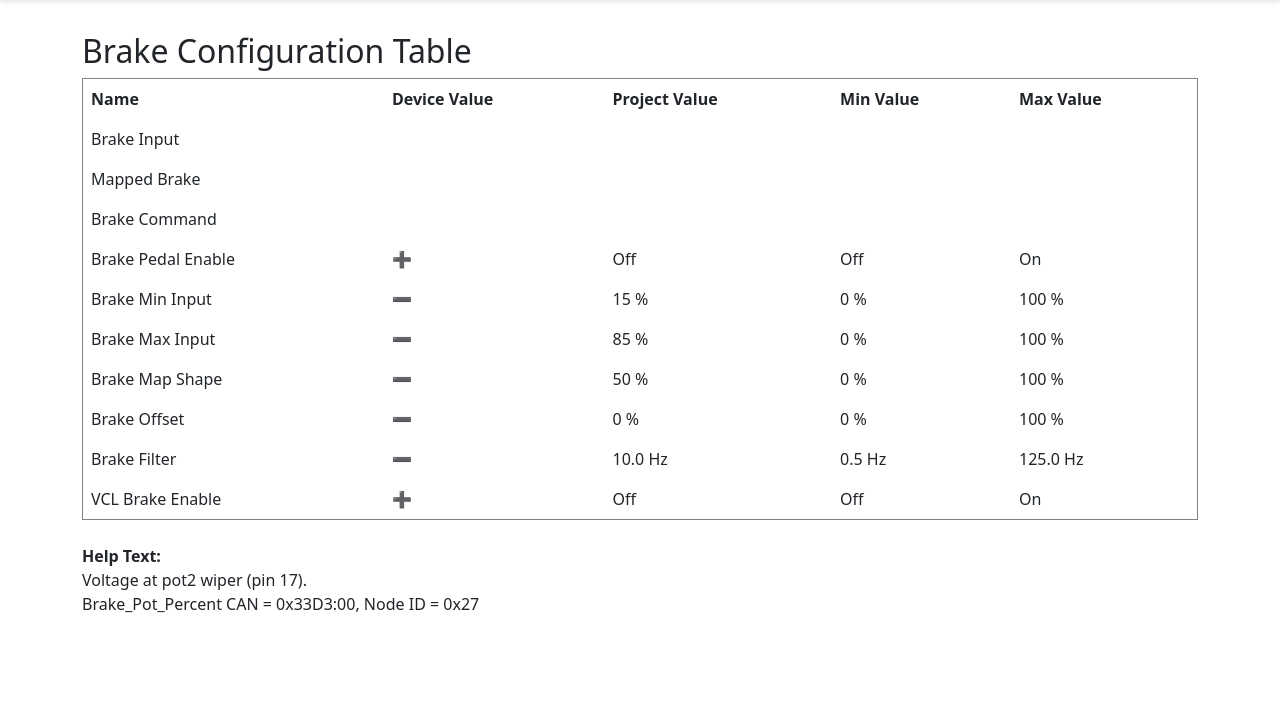
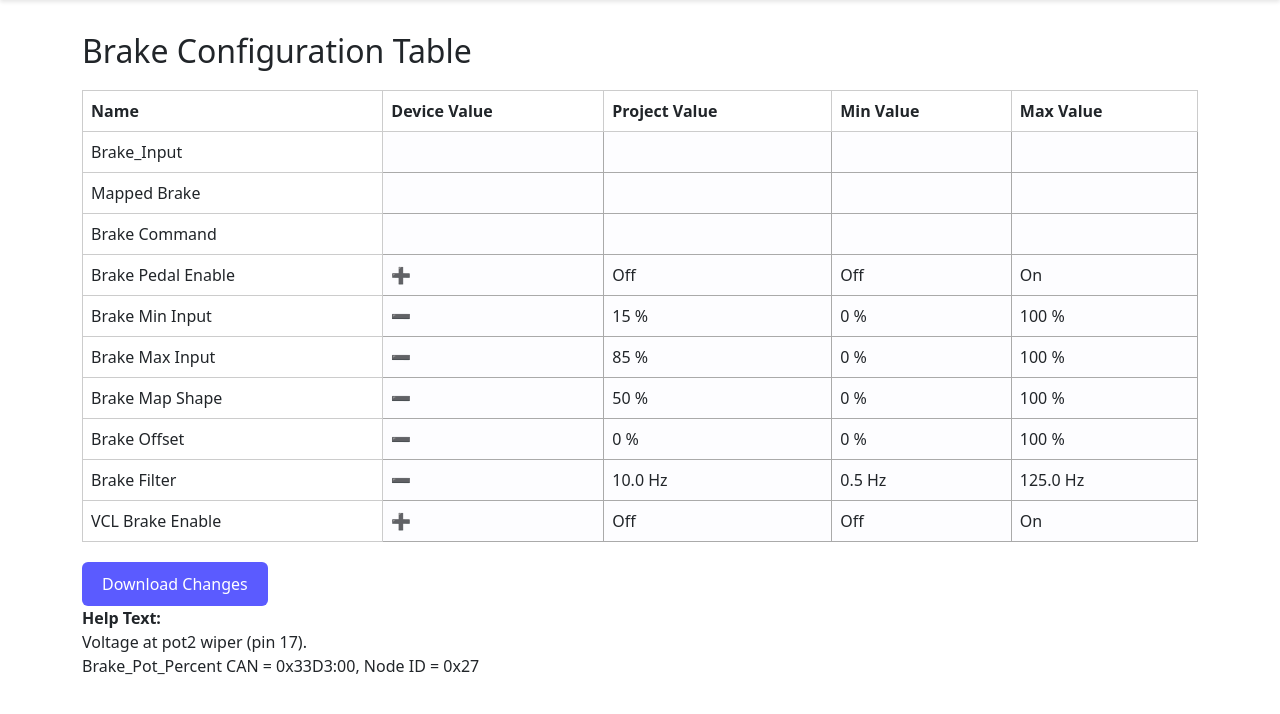
Before and after one commit to AnshErgon123/tool, a Flask app: page /datatable in a window 1280 px wide. Shown: the part 56-770 px from the top of the page. Run offline with Flask 3, Linux system fonts and the light colour scheme; some libraries are stand-ins or nearby versions.

Commit message:
data table

```diff
--- a/app/data/data_table.json
+++ b/app/data/data_table.json
@@ -1,5 +1,5 @@
 [
-  { "name": "Brake Input",          "device": "",    "project": "",   "min": "",     "max": ""    },
+  { "name": "Brake_Input",          "device": "",    "project": "",   "min": "",     "max": ""    },
   { "name": "Mapped Brake",         "device": "",    "project": "",   "min": "",     "max": ""    },
   { "name": "Brake Command",        "device": "",    "project": "",   "min": "",     "max": ""    },
   { "name": "Brake Pedal Enable",   "device": "➕",   "project": "Off","min": "Off",  "max": "On"  },
--- a/app/templates/data_table.html
+++ b/app/templates/data_table.html
@@ -1,8 +1,9 @@
-{% extends "base.html" %}
+{% extends 'base.html' %}
+
 {% block content %}
 <h2>Brake Configuration Table</h2>
 
-<table border="1" cellpadding="8" cellspacing="0" style="border-collapse: collapse; width: 100%;">
+<table id="configTable">
     <thead>
         <tr>
             <th>Name</th>
@@ -16,18 +17,65 @@
         {% for row in table_data %}
         <tr>
             <td>{{ row.name }}</td>
-      <td>{{ row.device }}</td>
-      <td>{{ row.project }}</td>
-      <td>{{ row.min }}</td>
-      <td>{{ row.max }}</td>
+            <td contenteditable="true">{{ row.device }}</td>
+            <td contenteditable="true">{{ row.project }}</td>
+            <td contenteditable="true">{{ row.min }}</td>
+            <td contenteditable="true">{{ row.max }}</td>
         </tr>
         {% endfor %}
     </tbody>
 </table>
 
-<br>
+<button onclick="downloadTable()" class="save-btn">Download Changes</button>
 
-<p><strong>Help Text:</strong><br>
-{{ help_text|safe }}
-</p>
+<p><strong>Help Text:</strong><br>{{ help_text|safe }}</p>
+
+<style>
+    table {
+        width: 100%;
+        border-collapse: collapse;
+        margin-top: 20px;
+    }
+    th, td {
+        border: 1px solid #ccc;
+        padding: 8px;
+        text-align: left;
+    }
+    td[contenteditable="true"] {
+        background-color: #fdfdff;
+        border: 1px solid #aaa;
+    }
+    .save-btn {
+        margin-top: 20px;
+        padding: 10px 20px;
+        background-color: #5b5bff;
+        color: white;
+        border: none;
+        border-radius: 6px;
+        cursor: pointer;
+    }
+</style>
+
+<script>
+function downloadTable() {
+    const table = document.getElementById("configTable").getElementsByTagName('tbody')[0];
+    const rows = Array.from(table.rows);
+    const data = rows.map(row => {
+        const cells = row.cells;
+        return {
+            name: cells[0].innerText.trim(),
+            device: cells[1].innerText.trim(),
+            project: cells[2].innerText.trim(),
+            min: cells[3].innerText.trim(),
+            max: cells[4].innerText.trim()
+        };
+    });
+
+    const blob = new Blob([JSON.stringify(data, null, 2)], {type : 'application/json'});
+    const link = document.createElement('a');
+    link.href = URL.createObjectURL(blob);
+    link.download = 'updated_table_data.json';
+    link.click();
+}
+</script>
 {% endblock %}
```
Lines whose indentation alone changed are shown as unchanged.
